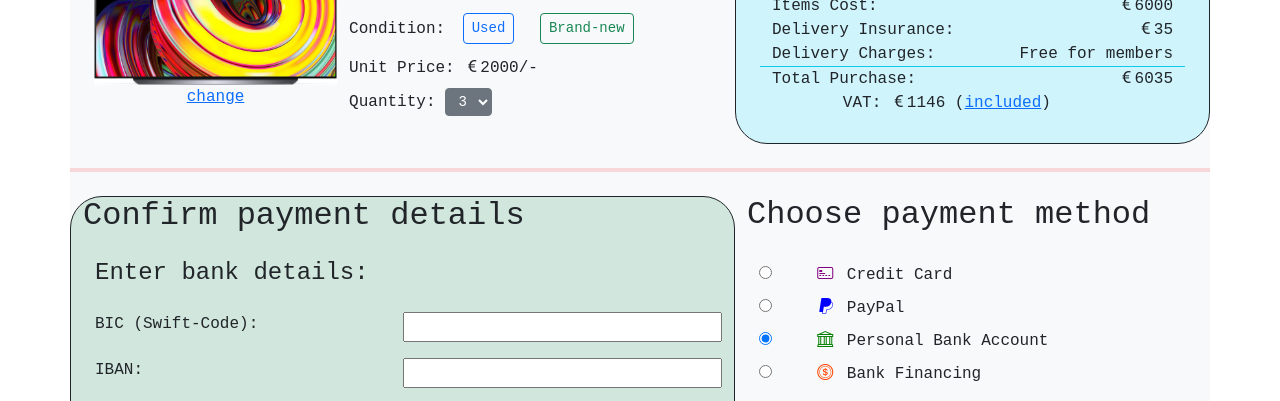
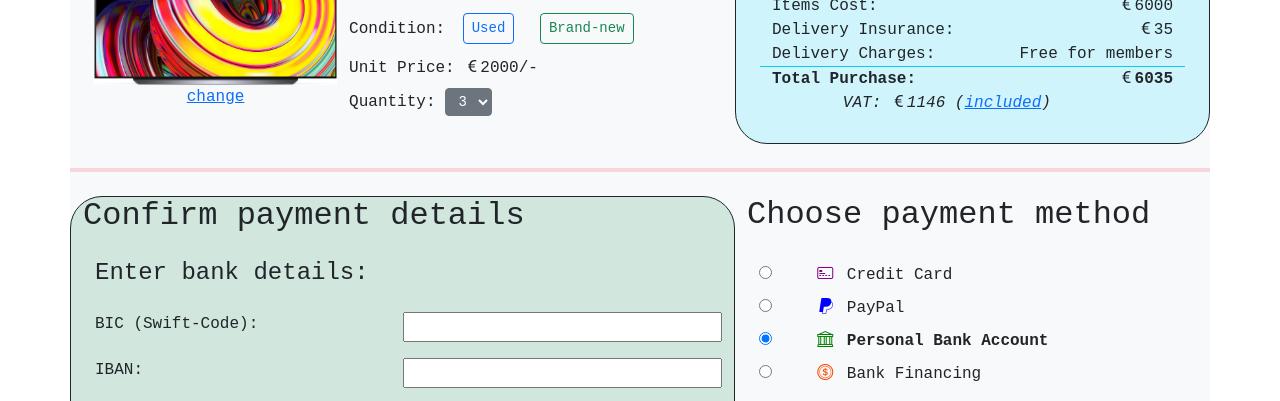
Before and after one commit to mbabarali/FA23-Bootstrap-Basics, a website: page Online-Payment-Portal/index.html in a window 1280 px wide. Shown: the part 195-596 px from the top of the page. Drawn offline with nearby package versions, Linux system fonts and the light colour scheme; a web font is replaced by a local one.

Commit message:
Bootstrap Font Styling
Using Bootstrap classes to modify font

```diff
--- a/Online-Payment-Portal/index.html
+++ b/Online-Payment-Portal/index.html
@@ -128,7 +128,7 @@
                   <span class="offset-2 offset-lg-0">Free for members</span>
                 </div>
                 <span
-                  class="col-12 d-flex flex-column flex-lg-row justify-content-lg-between"
+                  class="col-12 d-flex flex-column flex-lg-row justify-content-lg-between fw-bold"
                 >
                   <span>Total Purchase:</span>
                   <span
@@ -136,7 +136,7 @@
                     >6035</span
                   >
                 </span>
-                <div class="col-12 offset-2">
+                <div class="col-12 offset-2 fst-italic">
                   <span>VAT:</span>
                   <span
                     ><i class="bi bi-currency-euro"></i>1146 (<a href="#VAT"
@@ -164,12 +164,12 @@
                   Free for members
                 </div>
                 <div class="col-12 border-bottom border-info"></div>
-                <span class="col-12 col-lg-6">Total Purchase:</span>
-                <span class="col-lg-6"
+                <span class="col-12 col-lg-6 fw-bold">Total Purchase:</span>
+                <span class="col-lg-6 fw-bold"
                   ><i class="bi bi-currency-euro offset-2 offset-lg-0"></i
                   >6035</span
                 >
-                <div class="col-12 offset-2">
+                <div class="col-12 offset-2 fst-italic">
                   <span>VAT:</span>
                   <span
                     ><i class="bi bi-currency-euro"></i>1146
@@ -261,7 +261,7 @@
                     ></i>
                     PayPal
                   </label>
-                  <label class="col-12 my-1" for="ba"
+                  <label class="col-12 my-1 fw-semibold" for="ba"
                     ><input
                       class="my-1"
                       name="paymentmethod"
```
